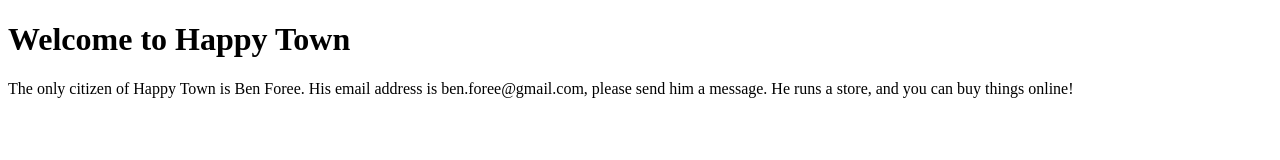
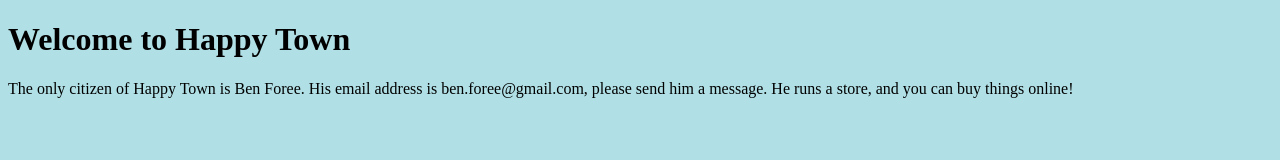
Before and after one commit to 4efam/4efam.github.io, a plain HTML site: page docs/index.html in a window 1280 px wide. Drawn offline with Linux system fonts and the light colour scheme.

Commit message:
Update index.html

```diff
--- a/docs/index.html
+++ b/docs/index.html
@@ -8,11 +8,19 @@
 
 
 <html>
-<body>
+<body style="background-color:powderblue;">
+
+
+
 
 <h1>Welcome to Happy Town</h1>
 
-<p>The only citizen of Happy Town is Ben Foree.  His email address is ben.foree@gmail.com, please send him a message.  He runs a store, and you can buy things online!</p>
+<p>The only citizen of Happy Town is Ben Foree.  His email address is ben.foree@gmail.com, please send him a message.  He runs a store, and you can buy things online!
 
+<a href
+
+
+
+</p>
 </body>
 </html>
```
